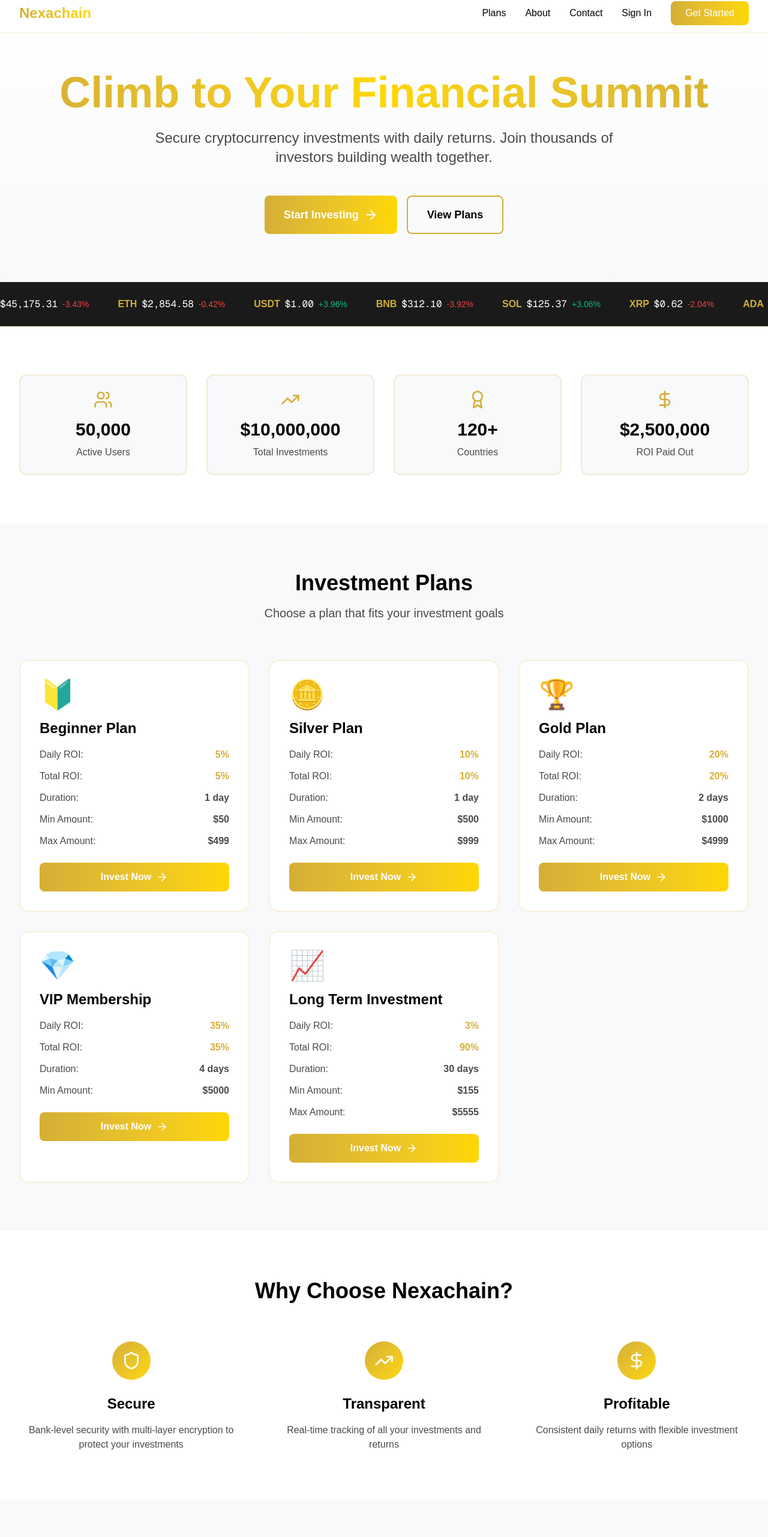
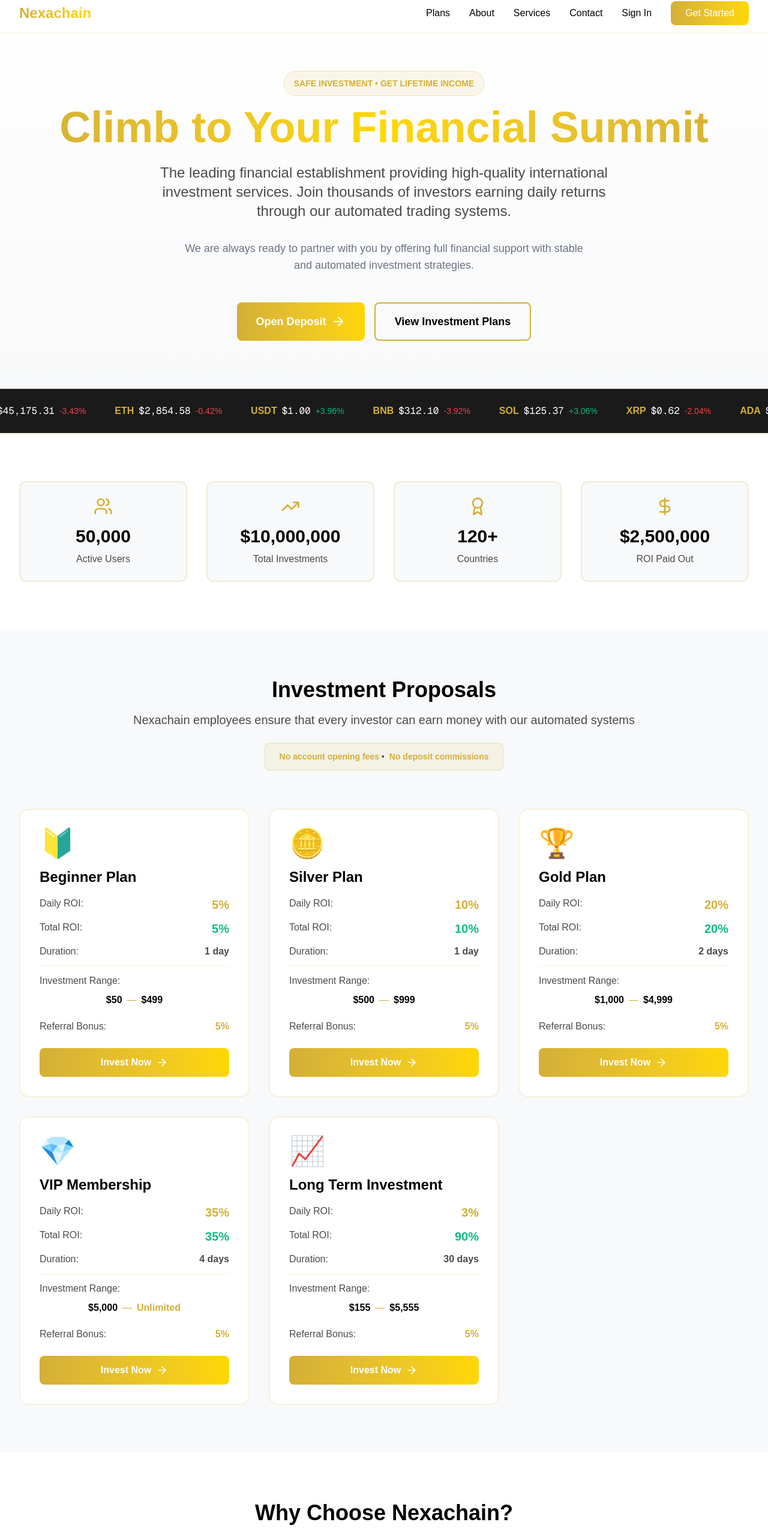
Before and after one commit to Sage-senpai/NexaChain, a Next.js app: page / in a window 1280 px wide. Shown: the part 10-2572 px from the top of the page at 60% size. Built offline with nearby package versions, Linux system fonts and the light colour scheme.

Commit message:
added some extra in the landing page

```diff
--- a/src/app/page.tsx
+++ b/src/app/page.tsx
@@ -181,6 +181,12 @@ export default function LandingPage() {
                 About
               </button>
               <button
+                onClick={() => scrollToSection("services")}
+                className="text-[#000000] dark:text-[#FFFFFF] hover:text-[#D4AF37] transition-colors"
+              >
+                Services
+              </button>
+              <button
                 onClick={() => scrollToSection("contact")}
                 className="text-[#000000] dark:text-[#FFFFFF] hover:text-[#D4AF37] transition-colors"
               >
@@ -194,7 +200,7 @@ export default function LandingPage() {
               </a>
               <a
                 href="/account/signup"
-                className="px-6 py-2 bg-gradient-to-r from-[#D4AF37] to-[#FFD700] text-white rounded-lg hover:shadow-lg transition-all"
+                className="px-6 py-2 bg-gradient-to-r from-[#D4AF37] to-[#FFD700] text-white rounded-lg hover:shadow-lg hover:shadow-[#D4AF37]/30 transition-all"
               >
                 Get Started
               </a>
@@ -206,6 +212,16 @@ export default function LandingPage() {
       {/* Hero Section */}
       <section className="pt-32 pb-20 px-4 sm:px-6 lg:px-8 bg-gradient-to-b from-white to-[#F8F9FA] dark:from-[#0A0A0A] dark:to-[#1A1A1A]">
         <div className="max-w-7xl mx-auto text-center">
+          <motion.div
+            initial={{ opacity: 0, y: -10 }}
+            animate={{ opacity: 1, y: 0 }}
+            transition={{ duration: 0.4 }}
+            className="inline-block mb-4 px-4 py-2 bg-[#D4AF37]/10 border border-[#D4AF37]/30 rounded-full"
+          >
+            <span className="text-[#D4AF37] font-semibold text-sm">
+              SAFE INVESTMENT • GET LIFETIME INCOME
+            </span>
+          </motion.div>
           <motion.h1
             initial={{ opacity: 0, y: 20 }}
             animate={{ opacity: 1, y: 0 }}
@@ -218,10 +234,17 @@ export default function LandingPage() {
             initial={{ opacity: 0, y: 20 }}
             animate={{ opacity: 1, y: 0 }}
             transition={{ duration: 0.6, delay: 0.2 }}
-            className="text-xl md:text-2xl text-[#4A4A4A] dark:text-[#B8B8B8] mb-12 max-w-3xl mx-auto"
+            className="text-xl md:text-2xl text-[#4A4A4A] dark:text-[#B8B8B8] mb-8 max-w-3xl mx-auto"
           >
-            Secure cryptocurrency investments with daily returns. Join thousands
-            of investors building wealth together.
+            The leading financial establishment providing high-quality international investment services. Join thousands of investors earning daily returns through our automated trading systems.
+          </motion.p>
+          <motion.p
+            initial={{ opacity: 0, y: 20 }}
+            animate={{ opacity: 1, y: 0 }}
+            transition={{ duration: 0.6, delay: 0.3 }}
+            className="text-lg text-[#6B7280] dark:text-[#B8B8B8] mb-12 max-w-2xl mx-auto"
+          >
+            We are always ready to partner with you by offering full financial support with stable and automated investment strategies.
           </motion.p>
           <motion.div
             initial={{ opacity: 0, y: 20 }}
@@ -231,15 +254,15 @@ export default function LandingPage() {
           >
             <a
               href="/account/signup"
-              className="px-8 py-4 bg-gradient-to-r from-[#D4AF37] to-[#FFD700] text-white text-lg font-semibold rounded-lg hover:shadow-2xl transition-all inline-flex items-center justify-center"
+              className="px-8 py-4 bg-gradient-to-r from-[#D4AF37] to-[#FFD700] text-white text-lg font-semibold rounded-lg hover:shadow-2xl hover:shadow-[#D4AF37]/50 transition-all inline-flex items-center justify-center"
             >
-              Start Investing <ArrowRight className="ml-2" />
+              Open Deposit <ArrowRight className="ml-2" />
             </a>
             <button
               onClick={() => scrollToSection("plans")}
               className="px-8 py-4 border-2 border-[#D4AF37] text-[#000000] dark:text-[#FFFFFF] text-lg font-semibold rounded-lg hover:bg-[#D4AF37]/10 transition-all"
             >
-              View Plans
+              View Investment Plans
             </button>
           </motion.div>
         </div>
@@ -322,11 +345,17 @@ export default function LandingPage() {
         <div className="max-w-7xl mx-auto px-4 sm:px-6 lg:px-8">
           <div className="text-center mb-16">
             <h2 className="text-4xl font-bold text-[#000000] dark:text-[#FFFFFF] mb-4">
-              Investment Plans
+              Investment Proposals
             </h2>
             <p className="text-xl text-[#4A4A4A] dark:text-[#B8B8B8]">
-              Choose a plan that fits your investment goals
+              Nexachain employees ensure that every investor can earn money with our automated systems
             </p>
+            <div className="mt-6 inline-block px-6 py-3 bg-[#D4AF37]/10 border border-[#D4AF37]/30 rounded-lg">
+              <p className="text-sm text-[#4A4A4A] dark:text-[#B8B8B8]">
+                <span className="font-bold text-[#D4AF37]">No account opening fees</span> •
+                <span className="ml-2 font-bold text-[#D4AF37]">No deposit commissions</span>
+              </p>
+            </div>
           </div>
           <div className="grid md:grid-cols-2 lg:grid-cols-3 gap-8">
             {plans.map((plan, index) => (
@@ -336,8 +365,8 @@ export default function LandingPage() {
                 whileInView={{ opacity: 1, y: 0 }}
                 viewport={{ once: true }}
                 transition={{ duration: 0.5, delay: index * 0.1 }}
-                whileHover={{ scale: 1.05 }}
-                className="bg-white dark:bg-[#0A0A0A] p-8 rounded-2xl border-2 border-[#D4AF37]/20 hover:border-[#D4AF37] hover:shadow-2xl transition-all"
+                whileHover={{ scale: 1.05, y: -5 }}
+                className="bg-white dark:bg-[#0A0A0A] p-8 rounded-2xl border-2 border-[#D4AF37]/20 hover:border-[#D4AF37] hover:shadow-2xl hover:shadow-[#D4AF37]/20 transition-all"
               >
                 <div className="text-5xl mb-4">{plan.emoji}</div>
                 <h3 className="text-2xl font-bold text-[#000000] dark:text-[#FFFFFF] mb-4">
@@ -346,13 +375,13 @@ export default function LandingPage() {
                 <div className="space-y-3 mb-6">
                   <div className="flex justify-between text-[#4A4A4A] dark:text-[#B8B8B8]">
                     <span>Daily ROI:</span>
-                    <span className="text-[#D4AF37] font-bold">
+                    <span className="text-[#D4AF37] font-bold text-xl">
                       {plan.dailyROI}%
                     </span>
                   </div>
                   <div className="flex justify-between text-[#4A4A4A] dark:text-[#B8B8B8]">
                     <span>Total ROI:</span>
-                    <span className="text-[#D4AF37] font-bold">
+                    <span className="text-[#10B981] font-bold text-xl">
                       {plan.totalROI}%
                     </span>
                   </div>
@@ -362,22 +391,43 @@ export default function LandingPage() {
                       {plan.duration} {plan.duration === 1 ? "day" : "days"}
                     </span>
                   </div>
-                  <div className="flex justify-between text-[#4A4A4A] dark:text-[#B8B8B8]">
-                    <span>Min Amount:</span>
-                    <span className="font-semibold">${plan.minAmount}</span>
+                  <div className="pt-3 border-t border-[#D4AF37]/20">
+                    <div className="flex justify-between text-[#4A4A4A] dark:text-[#B8B8B8] mb-2">
+                      <span>Investment Range:</span>
+                    </div>
+                    <div className="text-center">
+                      <span className="font-bold text-[#000000] dark:text-[#FFFFFF]">
+                        ${plan.minAmount.toLocaleString()}
+                      </span>
+                      {plan.maxAmount && (
+                        <>
+                          <span className="mx-2 text-[#D4AF37]">—</span>
+                          <span className="font-bold text-[#000000] dark:text-[#FFFFFF]">
+                            ${plan.maxAmount.toLocaleString()}
+                          </span>
+                        </>
+                      )}
+                      {!plan.maxAmount && (
+                        <>
+                          <span className="mx-2 text-[#D4AF37]">—</span>
+                          <span className="font-bold text-[#D4AF37]">Unlimited</span>
+                        </>
+                      )}
+                    </div>
                   </div>
-                  {plan.maxAmount && (
-                    <div className="flex justify-between text-[#4A4A4A] dark:text-[#B8B8B8]">
-                      <span>Max Amount:</span>
-                      <span className="font-semibold">${plan.maxAmount}</span>
-                    </div>
-                  )}
+                  <div className="flex justify-between text-[#4A4A4A] dark:text-[#B8B8B8] pt-2">
+                    <span>Referral Bonus:</span>
+                    <span className="text-[#D4AF37] font-semibold">
+                      {plan.referralBonus}%
+                    </span>
+                  </div>
                 </div>
                 <a
                   href="/account/signup"
-                  className="w-full py-3 bg-gradient-to-r from-[#D4AF37] to-[#FFD700] text-white font-semibold rounded-lg hover:shadow-lg transition-all flex items-center justify-center"
+                  className="w-full py-3 bg-gradient-to-r from-[#D4AF37] to-[#FFD700] text-white font-semibold rounded-lg hover:shadow-xl hover:shadow-[#D4AF37]/50 transition-all flex items-center justify-center group"
                 >
-                  Invest Now <ArrowRight className="ml-2 w-5 h-5" />
+                  Invest Now
+                  <ArrowRight className="ml-2 w-5 h-5 group-hover:translate-x-1 transition-transform" />
                 </a>
               </motion.div>
             ))}
@@ -392,48 +442,169 @@ export default function LandingPage() {
             <h2 className="text-4xl font-bold text-[#000000] dark:text-[#FFFFFF] mb-4">
               Why Choose Nexachain?
             </h2>
+            <p className="text-xl text-[#4A4A4A] dark:text-[#B8B8B8] max-w-3xl mx-auto">
+              Our team of experts does everything for you with automated trading systems
+            </p>
           </div>
           <div className="grid md:grid-cols-3 gap-12">
-            <div className="text-center">
+            <motion.div
+              initial={{ opacity: 0, y: 20 }}
+              whileInView={{ opacity: 1, y: 0 }}
+              viewport={{ once: true }}
+              className="text-center"
+            >
               <div className="w-16 h-16 bg-gradient-to-br from-[#D4AF37] to-[#FFD700] rounded-full flex items-center justify-center mx-auto mb-6">
                 <Shield className="w-8 h-8 text-white" />
               </div>
               <h3 className="text-2xl font-bold text-[#000000] dark:text-[#FFFFFF] mb-4">
-                Secure
+                Unique Trading Bot
               </h3>
               <p className="text-[#4A4A4A] dark:text-[#B8B8B8]">
-                Bank-level security with multi-layer encryption to protect your
-                investments
+                Our team of professionals has created a unique trading bot that trades with efficiency and escapes market dip, ensuring capitals return safely with accurate investment returns
               </p>
-            </div>
-            <div className="text-center">
+            </motion.div>
+            <motion.div
+              initial={{ opacity: 0, y: 20 }}
+              whileInView={{ opacity: 1, y: 0 }}
+              viewport={{ once: true }}
+              transition={{ delay: 0.1 }}
+              className="text-center"
+            >
               <div className="w-16 h-16 bg-gradient-to-br from-[#D4AF37] to-[#FFD700] rounded-full flex items-center justify-center mx-auto mb-6">
                 <TrendingUp className="w-8 h-8 text-white" />
               </div>
               <h3 className="text-2xl font-bold text-[#000000] dark:text-[#FFFFFF] mb-4">
-                Transparent
+                Stable & Automated
               </h3>
               <p className="text-[#4A4A4A] dark:text-[#B8B8B8]">
-                Real-time tracking of all your investments and returns
+                The robot is not human-related, making all investments reliable and completely safe. Its efficiency increases daily achieving 99.9% trade accuracy
               </p>
-            </div>
-            <div className="text-center">
+            </motion.div>
+            <motion.div
+              initial={{ opacity: 0, y: 20 }}
+              whileInView={{ opacity: 1, y: 0 }}
+              viewport={{ once: true }}
+              transition={{ delay: 0.2 }}
+              className="text-center"
+            >
               <div className="w-16 h-16 bg-gradient-to-br from-[#D4AF37] to-[#FFD700] rounded-full flex items-center justify-center mx-auto mb-6">
-                <DollarSign className="w-8 h-8 text-white" />
+                <Users className="w-8 h-8 text-white" />
               </div>
               <h3 className="text-2xl font-bold text-[#000000] dark:text-[#FFFFFF] mb-4">
-                Profitable
+                Expert Team 24/7
               </h3>
               <p className="text-[#4A4A4A] dark:text-[#B8B8B8]">
-                Consistent daily returns with flexible investment options
+                The highly professional Nexachain team controls all trading robot processes around the clock. After investing, observe your capital growth in real-time
               </p>
+            </motion.div>
+          </div>
+
+          {/* How It Works Section */}
+          <div className="mt-20">
+            <div className="text-center mb-12">
+              <h3 className="text-3xl font-bold text-[#000000] dark:text-[#FFFFFF] mb-4">
+                Get Started in 4 Simple Steps
+              </h3>
+            </div>
+            <div className="grid md:grid-cols-4 gap-8">
+              {[
+                { step: 1, title: "Create Account", desc: "Sign up and verify your email address" },
+                { step: 2, title: "Verify Email", desc: "Confirm your email to activate your account" },
+                { step: 3, title: "Log In", desc: "Access your secure dashboard" },
+                { step: 4, title: "Activate Plan", desc: "Choose a plan and start earning" }
+              ].map((item, index) => (
+                <motion.div
+                  key={item.step}
+                  initial={{ opacity: 0, y: 20 }}
+                  whileInView={{ opacity: 1, y: 0 }}
+                  viewport={{ once: true }}
+                  transition={{ delay: index * 0.1 }}
+                  className="text-center p-6 bg-[#F8F9FA] dark:bg-[#1A1A1A] rounded-xl border-2 border-[#D4AF37]/20"
+                >
+                  <div className="w-12 h-12 bg-gradient-to-br from-[#D4AF37] to-[#FFD700] rounded-full flex items-center justify-center mx-auto mb-4 text-white font-bold text-xl">
+                    {item.step}
+                  </div>
+                  <h4 className="text-lg font-bold text-[#000000] dark:text-[#FFFFFF] mb-2">
+                    {item.title}
+                  </h4>
+                  <p className="text-sm text-[#4A4A4A] dark:text-[#B8B8B8]">
+                    {item.desc}
+                  </p>
+                </motion.div>
+              ))}
             </div>
           </div>
         </div>
       </section>
 
+      {/* Our Services Section */}
+      <section id="services" className="py-20 bg-[#F8F9FA] dark:bg-[#1A1A1A] scroll-mt-16">
+        <div className="max-w-7xl mx-auto px-4 sm:px-6 lg:px-8">
+          <div className="text-center mb-16">
+            <h2 className="text-4xl font-bold text-[#000000] dark:text-[#FFFFFF] mb-4">
+              Our Investment Services
+            </h2>
+            <p className="text-xl text-[#4A4A4A] dark:text-[#B8B8B8]">
+              Diversified portfolio across multiple high-yield sectors
+            </p>
+          </div>
+          <div className="grid md:grid-cols-2 lg:grid-cols-3 gap-8">
+            {[
+              {
+                icon: "₿",
+                title: "Cryptocurrency Trading",
+                desc: "Advanced automated trading in Bitcoin, Ethereum, and 30+ digital assets with real-time market analysis"
+              },
+              {
+                icon: "📊",
+                title: "Forex Trading",
+                desc: "Professional currency trading with high-frequency algorithms across major and exotic pairs"
+              },
+              {
+                icon: "🏢",
+                title: "Real Estate Investment",
+                desc: "Strategic property investments in premium locations with guaranteed rental yields"
+              },
+              {
+                icon: "🛢️",
+                title: "Oil & Gas Investment",
+                desc: "Energy sector investments in established wells and exploration projects worldwide"
+              },
+              {
+                icon: "📈",
+                title: "Stocks & Shares",
+                desc: "Blue-chip and growth stock portfolios managed by experienced financial analysts"
+              },
+              {
+                icon: "🌾",
+                title: "Agriculture & Textiles",
+                desc: "Sustainable commodity investments in agriculture and textile manufacturing"
+              }
+            ].map((service, index) => (
+              <motion.div
+                key={service.title}
+                initial={{ opacity: 0, y: 20 }}
+                whileInView={{ opacity: 1, y: 0 }}
+                viewport={{ once: true }}
+                transition={{ delay: index * 0.1 }}
+                whileHover={{ y: -5 }}
+                className="p-6 bg-white dark:bg-[#0A0A0A] rounded-xl border-2 border-[#D4AF37]/20 hover:border-[#D4AF37] transition-all"
+              >
+                <div className="text-4xl mb-4">{service.icon}</div>
+                <h3 className="text-xl font-bold text-[#000000] dark:text-[#FFFFFF] mb-3">
+                  {service.title}
+                </h3>
+                <p className="text-[#4A4A4A] dark:text-[#B8B8B8]">
+                  {service.desc}
+                </p>
+              </motion.div>
+            ))}
+          </div>
+        </div>
+      </section>
+
       {/* Contact Section */}
-      <section id="contact" className="py-20 bg-[#F8F9FA] dark:bg-[#1A1A1A] scroll-mt-16">
+      <section id="contact" className="py-20 bg-white dark:bg-[#0A0A0A] scroll-mt-16">
         <div className="max-w-7xl mx-auto px-4 sm:px-6 lg:px-8">
           <div className="text-center mb-16">
             <h2 className="text-4xl font-bold text-[#000000] dark:text-[#FFFFFF] mb-4">
@@ -444,21 +615,21 @@ export default function LandingPage() {
             </p>
           </div>
           <div className="grid md:grid-cols-3 gap-8 max-w-4xl mx-auto">
-            <div className="text-center p-6 bg-white dark:bg-[#0A0A0A] rounded-xl border-2 border-[#D4AF37]/20">
+            <div className="text-center p-6 bg-[#F8F9FA] dark:bg-[#1A1A1A] rounded-xl border-2 border-[#D4AF37]/20">
               <Mail className="w-8 h-8 text-[#D4AF37] mx-auto mb-4" />
               <h3 className="font-bold text-[#000000] dark:text-[#FFFFFF] mb-2">Email</h3>
               <p className="text-[#4A4A4A] dark:text-[#B8B8B8]">
                 support@nexachain.com
               </p>
             </div>
-            <div className="text-center p-6 bg-white dark:bg-[#0A0A0A] rounded-xl border-2 border-[#D4AF37]/20">
+            <div className="text-center p-6 bg-[#F8F9FA] dark:bg-[#1A1A1A] rounded-xl border-2 border-[#D4AF37]/20">
               <Phone className="w-8 h-8 text-[#D4AF37] mx-auto mb-4" />
               <h3 className="font-bold text-[#000000] dark:text-[#FFFFFF] mb-2">Phone</h3>
               <p className="text-[#4A4A4A] dark:text-[#B8B8B8]">
                 +44 7853383650
               </p>
             </div>
-            <div className="text-center p-6 bg-white dark:bg-[#0A0A0A] rounded-xl border-2 border-[#D4AF37]/20">
+            <div className="text-center p-6 bg-[#F8F9FA] dark:bg-[#1A1A1A] rounded-xl border-2 border-[#D4AF37]/20">
               <MapPin className="w-8 h-8 text-[#D4AF37] mx-auto mb-4" />
               <h3 className="font-bold text-[#000000] dark:text-[#FFFFFF] mb-2">Location</h3>
               <p className="text-[#4A4A4A] dark:text-[#B8B8B8]">
@@ -468,8 +639,7 @@ export default function LandingPage() {
           </div>
         </div>
       </section>
-
-      {/* Footer */}
+ {/* Footer */}
       <footer className="bg-[#1A1A1A] dark:bg-[#0A0A0A] border-t border-[#D4AF37]/20 py-12">
         <div className="max-w-7xl mx-auto px-4 sm:px-6 lg:px-8">
           <div className="grid md:grid-cols-4 gap-8">
@@ -502,6 +672,14 @@ export default function LandingPage() {
                 </li>
                 <li>
                   <button
+                    onClick={() => scrollToSection("services")}
+                    className="text-[#B8B8B8] hover:text-[#D4AF37] transition-colors"
+                  >
+                    Services
+                  </button>
+                </li>
+                <li>
+                  <button
                     onClick={() => scrollToSection("contact")}
                     className="text-[#B8B8B8] hover:text-[#D4AF37] transition-colors"
                   >
@@ -514,16 +692,16 @@ export default function LandingPage() {
               <h4 className="font-bold text-white mb-4">Legal</h4>
               <ul className="space-y-2">
                 <li>
-                  <a
-                    href="/legal"
+
+                    <a href="/legal"
                     className="text-[#B8B8B8] hover:text-[#D4AF37] transition-colors"
                   >
                     Terms of Service
                   </a>
                 </li>
                 <li>
-                  <a
-                    href="/legal"
+
+                   <a href="/legal"
                     className="text-[#B8B8B8] hover:text-[#D4AF37] transition-colors"
                   >
                     Privacy Policy
@@ -535,8 +713,8 @@ export default function LandingPage() {
               <h4 className="font-bold text-white mb-4">Support</h4>
               <ul className="space-y-2">
                 <li>
-                  <a
-                    href="/faq"
+
+                   <a href="/faq"
                     className="text-[#B8B8B8] hover:text-[#D4AF37] transition-colors"
                   >
                     FAQ
```
